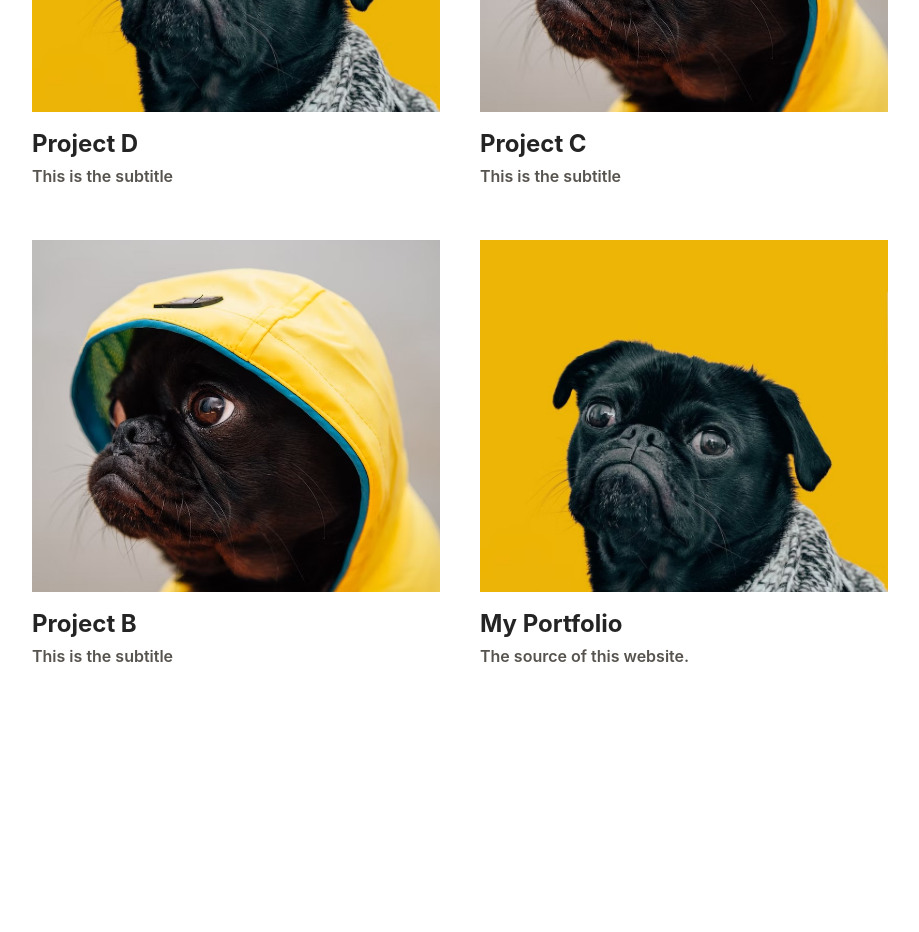
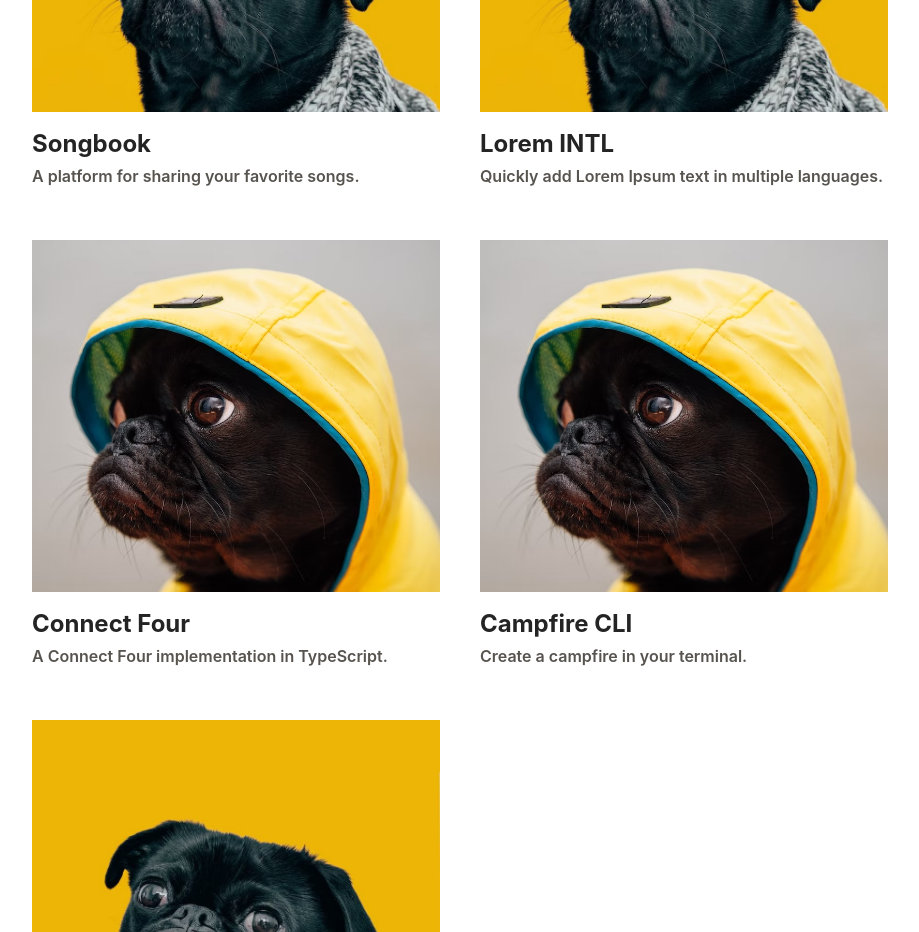
Before and after one commit to mhborthwick/mhborthwick.com, a React (Vite) app: page / in a window 1280 px wide. Shown: the part 480-1412 px from the top of the page, without its empty margins (180-1099 px from the left). Before the commit the page ends 1300 px from the top, so only its background shows below. Built offline with nearby package versions, Linux system fonts and the light colour scheme.

Commit message:
add projects

```diff
--- a/src/App.tsx
+++ b/src/App.tsx
@@ -11,9 +11,10 @@ function getProjectById(id: number): Project {
 
 const myProjects = {
   portfolio: getProjectById(1),
-  positiveCli: getProjectById(2),
-  someOtherProject: getProjectById(3),
-  anotherProject: getProjectById(4),
+  campfireCli: getProjectById(2),
+  connectFour: getProjectById(3),
+  loremIntl: getProjectById(4),
+  songBook: getProjectById(5),
 };
 
 function App() {
@@ -27,16 +28,20 @@ function App() {
       element: <ProjectPage project={myProjects.portfolio} />,
     },
     {
-      path: myProjects.positiveCli.pageUrl,
-      element: <ProjectPage project={myProjects.positiveCli} />,
+      path: myProjects.campfireCli.pageUrl,
+      element: <ProjectPage project={myProjects.campfireCli} />,
     },
     {
-      path: myProjects.someOtherProject.pageUrl,
-      element: <ProjectPage project={myProjects.someOtherProject} />,
+      path: myProjects.connectFour.pageUrl,
+      element: <ProjectPage project={myProjects.connectFour} />,
     },
     {
-      path: myProjects.anotherProject.pageUrl,
-      element: <ProjectPage project={myProjects.anotherProject} />,
+      path: myProjects.loremIntl.pageUrl,
+      element: <ProjectPage project={myProjects.loremIntl} />,
+    },
+    {
+      path: myProjects.songBook.pageUrl,
+      element: <ProjectPage project={myProjects.songBook} />,
     },
   ]);
 
--- a/src/assets/projects.json
+++ b/src/assets/projects.json
@@ -4,37 +4,51 @@
       "id": 1,
       "heading": "My Portfolio",
       "subHeading": "The source of this website.",
-      "description": "A static website to share my personal projects, built using modern web develoment technologies including React, Vite, Tailwind, and Framer Motion. Deployed on AWS S3 using Terraform.",
+      "description": "A static website for sharing my personal projects. Built React, Vite, Tailwind, and Framer Motion. Deployed on AWS S3 using Terraform.",
       "imgUrl": "/placeholder.jpeg",
       "pageUrl": "/projects/portfolio",
-      "gitHubUrl": "https://github.com/mhborthwick/mhborthwick.com"
+      "gitHubUrl": "https://github.com/mhborthwick/mhborthwick.com",
+      "demoUrl": ""
     },
     {
       "id": 2,
-      "heading": "Project B",
-      "subHeading": "This is the subtitle",
-      "description": "Lorem ipsum dolor sit amet consectetur adipisicing elit. Praesentium consequuntur ipsam ratione quas! Similique exercitationem commodi sed deserunt velit, suscipit quas, eveniet, nihil quaerat dicta incidunt reprehenderit a dolorum hic.",
+      "heading": "Campfire CLI",
+      "subHeading": "Create a campfire in your terminal.",
+      "description": "A (command-line tool) CLI that lets you create a campfire (with optional campfire soundscapes) in your terminal. Built using Python and Typer.",
       "imgUrl": "/placeholder2.jpeg",
       "pageUrl": "/projects/positive-cli",
-      "gitHubUrl": ""
+      "gitHubUrl": "https://github.com/mhborthwick/campfire-cli",
+      "demoUrl": ""
     },
     {
       "id": 3,
-      "heading": "Project C",
-      "subHeading": "This is the subtitle",
-      "description": "Lorem ipsum dolor sit amet consectetur adipisicing elit. Praesentium consequuntur ipsam ratione quas! Similique exercitationem commodi sed deserunt velit, suscipit quas, eveniet, nihil quaerat dicta incidunt reprehenderit a dolorum hic.",
+      "heading": "Connect Four",
+      "subHeading": "A Connect Four implementation in TypeScript.",
+      "description": "A simple Connect Four implementation in TypeScript for local gameplay.",
       "imgUrl": "/placeholder2.jpeg",
-      "pageUrl": "/projects/some-other-project",
-      "gitHubUrl": ""
+      "pageUrl": "/projects/connect-four",
+      "gitHubUrl": "https://github.com/mhborthwick/connect4",
+      "demoUrl": ""
     },
     {
       "id": 4,
-      "heading": "Project D",
-      "subHeading": "This is the subtitle",
-      "description": "Lorem ipsum dolor sit amet consectetur adipisicing elit. Praesentium consequuntur ipsam ratione quas! Similique exercitationem commodi sed deserunt velit, suscipit quas, eveniet, nihil quaerat dicta incidunt reprehenderit a dolorum hic.",
+      "heading": "Lorem INTL",
+      "subHeading": "Quickly add Lorem Ipsum text in multiple languages.",
+      "description": "An NPM package that lets you quickly add Lorem Ipsum text in multiple languages for testing and prototyping.",
       "imgUrl": "/placeholder.jpeg",
-      "pageUrl": "/projects/another-project",
-      "gitHubUrl": ""
+      "pageUrl": "/projects/lorem-intl",
+      "gitHubUrl": "https://github.com/mhborthwick/lorem-intl",
+      "demoUrl": ""
+    },
+    {
+      "id": 5,
+      "heading": "Songbook",
+      "subHeading": "A platform for sharing your favorite songs.",
+      "description": "A full-stack web app where users can listen to songs and share their favorite tracks for future visitors. Built using Next.js, Express, React, Zod, and MongoDB.",
+      "imgUrl": "/placeholder.jpeg",
+      "pageUrl": "/projects/songbook",
+      "gitHubUrl": "https://github.com/mhborthwick/songbook",
+      "demoUrl": "https://songbook.up.railway.app/"
     }
   ]
 }
--- a/src/components/ProjectBody.tsx
+++ b/src/components/ProjectBody.tsx
@@ -38,11 +38,25 @@ export function ProjectBody({ project }: ProjectBodyProps) {
       {project.description}{" "}
       {project.gitHubUrl && (
         <a
-          className="text-indigo-700 hover:text-indigo-500 focus:text-indigo-500 duration-300 ease-in-out underline underline-offset-4"
+          className="text-indigo-700 hover:text-indigo-500 focus:text-indigo-500 duration-300 ease-in-out"
           href={project.gitHubUrl}
           target="_blank"
           rel="noreferrer"
-        >{`GitHub ↗`}</a>
+        >
+          <span className="underline underline-offset-4">GitHub</span>{" "}
+          <span className="no-underline">↗</span>
+        </a>
+      )}{" "}
+      {project.demoUrl && (
+        <a
+          className="text-indigo-700 hover:text-indigo-500 focus:text-indigo-500 duration-300 ease-in-out"
+          href={project.demoUrl}
+          target="_blank"
+          rel="noreferrer"
+        >
+          <span className="underline underline-offset-4">Demo</span>{" "}
+          <span className="no-underline">↗</span>
+        </a>
       )}
     </motion.div>
   );
--- a/src/interfaces/index.ts
+++ b/src/interfaces/index.ts
@@ -6,4 +6,5 @@ export interface Project {
   imgUrl: string;
   pageUrl: string;
   gitHubUrl: string;
+  demoUrl: string;
 }
```
